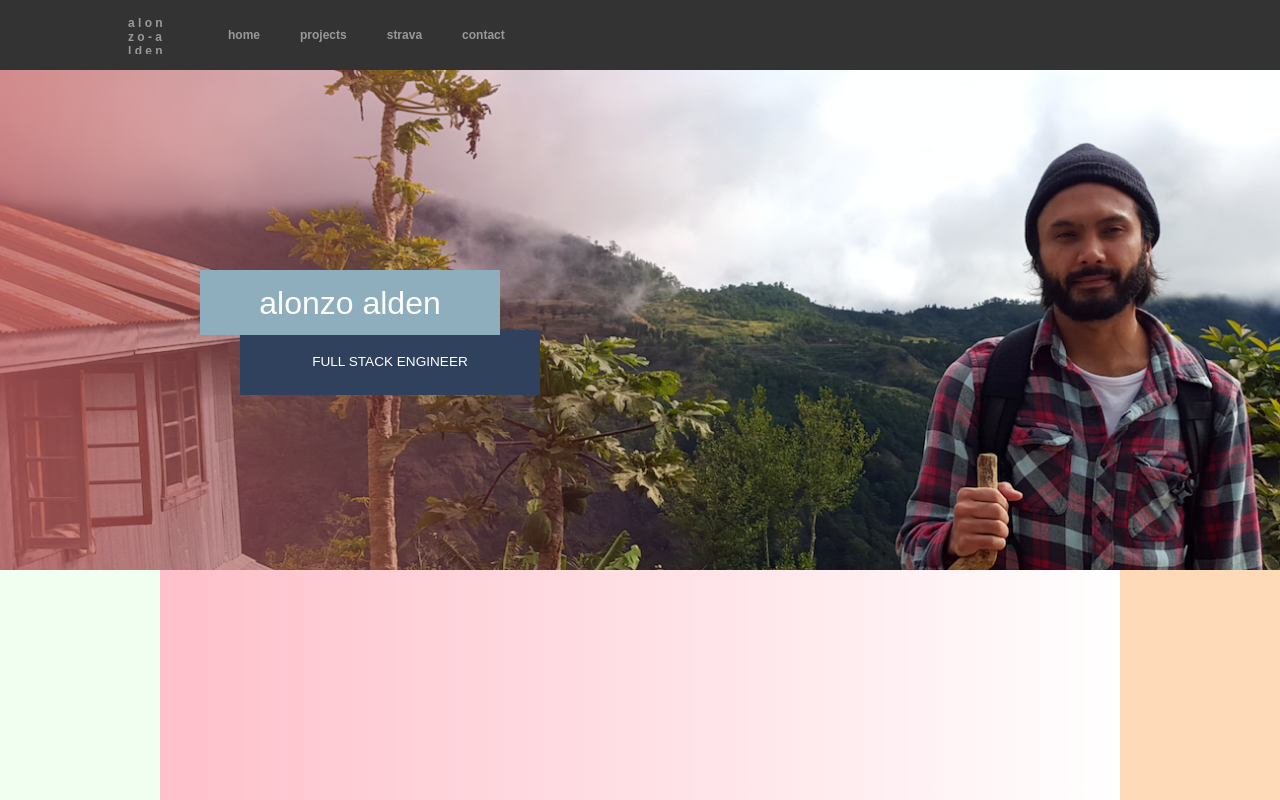
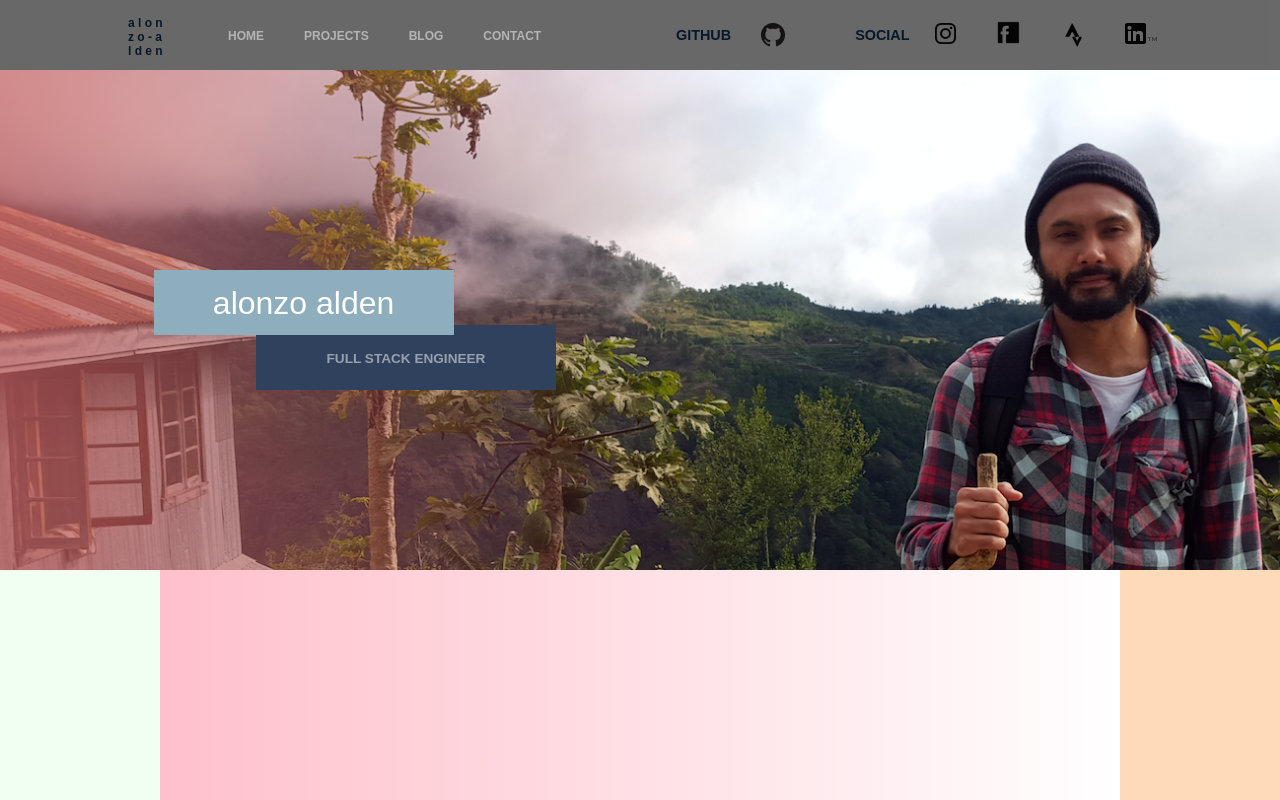
Before and after one commit to alonzoalden/my_page, a React app: page / in a window 1280 px wide. Built offline with nearby package versions, Linux system fonts and the light colour scheme.

Commit message:
updates to navbar

```diff
--- a/src/Main.js
+++ b/src/Main.js
@@ -15,13 +15,35 @@ class App extends Component {
           <header>
             <div className="nav">
               <div className="logo">
-              a l o n z o - a l d e n
+                a l o n z o - a l d e n
               </div>
               <ul>
-                <li><a href="http://www.google.com">home</a></li>
-                <li><a href="http://www.google.com">projects</a></li>
-                <li><a href="http://www.google.com">strava</a></li>
-                <li><a href="http://www.google.com">contact</a></li>
+                <li><a href="http://www.google.com">HOME</a></li>
+                <li><a href="http://www.google.com">PROJECTS</a></li>
+                <li><a href="http://www.google.com">BLOG</a></li>
+                <li><a href="http://www.google.com">CONTACT</a></li>
+              </ul>
+            </div>
+            <div className="github">
+              <div className="logo">
+                GITHUB
+              </div>
+              <ul>
+                <li><a href="http://www.google.com"><img src="github-black-24px.png"></img></a></li>
+                <li><a href="http://www.google.com"><img src=""></img></a></li>
+
+              </ul>
+            </div>
+            <div className="social sml">
+              <div className="logo">
+                SOCIAL
+              </div>
+              <ul>
+                <li><a href="http://www.google.com"><img src="instagram-black-21px.png"></img></a></li>
+                <li><a href="http://www.google.com"><img src="facebook-black-22px.png"></img></a></li>
+                <li><a href="http://www.google.com"><img src="strava-black-24px.png"></img></a></li>
+                <li><a href="http://www.google.com"><img src="In-Black-21px-TM.png"></img></a></li>
+
               </ul>
             </div>
           </header>
@@ -32,7 +54,7 @@ class App extends Component {
             </div>
 
             <div className="Main-photo-text-name">alonzo alden</div>
-            <div className="Main-photo-text-desc"><p>FULL STACK ENGINEER</p></div>
+            <div className="Main-photo-text-desc"><p><strong>FULL STACK ENGINEER</strong></p></div>
 
             <div className="body">
               <div className="col-content">
--- a/src/Main.sass
+++ b/src/Main.sass
@@ -20,7 +20,7 @@
 
   .Main-photo-text-name
     margin-top: -300px
-    margin-left: 200px
+    margin-left: 12%
     background-color: #8EAEBD
     color: white
     width: 300px
@@ -29,25 +29,31 @@
     font-size: 200%
     z-index: 10
     padding-top: 15px
+    /*box-shadow: 3px 3px 3px #031424*/
 
   .Main-photo-text-desc
-    margin-top: -5px
-    margin-left: 240px
+    margin-top: -10px
+    margin-left: 20%
     background-color: #30415D
-    color: white
+    color: rgba(255,255,255,0.5)
     width: 300px
-    height: 55px
+    height: 53px
     text-align: center
     font-size: 85%
     z-index: 9
-    padding-top: 10px
+    padding-top: 12px
     padding-bottom: 0px
 
+    /*box-shadow: 2px 2px 2px #031424*/
+
+
   .header-banner
-    background: rgba(47,47,47,0.98)
+    background: #666
+    opacity: .98
     display: flex
     height: 70px
     padding-left: 10%
+    padding-right: 10%
 
 
   footer
@@ -58,6 +64,7 @@
     padding: 20px
     color: rgba(255,255,255,0.5)
     display: flex
+    flex-grow: 1
     font-size: 12px
     font-weight: bold
     padding: 16px 0
@@ -75,18 +82,15 @@
         color: rgba(255,255,255,1)
         border-bottom: 1px solid rgba(255,255,255,1)
 
-
-
-
     .nav
       display: flex
+      flex-grow: 2
 
       .logo
-
         width: 40px
         white-space: normal
-        overflow: auto
         word-wrap: break-word
+        color: #031424
 
       h2
         font-size: 200%
@@ -97,7 +101,59 @@
 
         li
           margin: 0 20px
+          margin-top: 1px
           display: inline-block
+    .github
+
+      display: flex
+      text-align: right
+      align-items: center
+      padding-left: 100px
+      .logo
+        color: #031424
+        width: 60px
+        padding: 10px
+        font-size: 120%
+
+      h2
+        font-size: 200%
+        margin-top: 7px
+
+      ul
+        display: flex
+        margin-left: -40px
+
+        li
+          margin: 0 20px
+          margin-top: 2px
+          display: inline-block
+
+    .social
+
+      display: flex
+      align-items: center
+
+      .logo
+        color: #031424
+        width: 60px
+        padding: 10px
+        font-size: 120%
+
+      h2
+        font-size: 200%
+        margin-top: 7px
+
+      ul
+        display: flex
+        margin-left: -50px
+
+        li
+          margin: 0 20px
+          margin-top: 2px
+          display: inline-block
+
+        li:nth-of-type(2)
+          margin-top: -1px
 
 
   .body
@@ -123,6 +179,30 @@
 
 
 @media (max-width: 800px)
+.sml
+  display: none
+
+  header
+    display: none
+    .nav
+      ul
+        li:first-of-type
+          display: none
+    .github
+      ul
+        margin-right: -20px
+        padding-left: 7px
+      .logo
+        display: none
+    .social
+      .logo
+        display: none
+      ul
+        display: none
+        li
+          display: none
+
+
   .body
     flex-direction: column
 
```
Also changed, not shown: public/GitHub-Mark-32px.png (added), public/In-Black-21px-TM.png (added), public/In-White-21px-TM.png (added), public/facebook-512x512.png (added), public/facebook-black-22px.png (added), public/facebook34.png (added), public/github-black-24px.png (added), public/glyph-logo_May2016_200.png (added), public/instagram-black-21px.png (added), public/social-icon-strava-grey.png (added), public/strava-black-21px.png (added), public/strava-black-24px.png (added), public/strava-black-30px.png (added), public/strava-black.ico (added), 3 more files, 1 other file.
